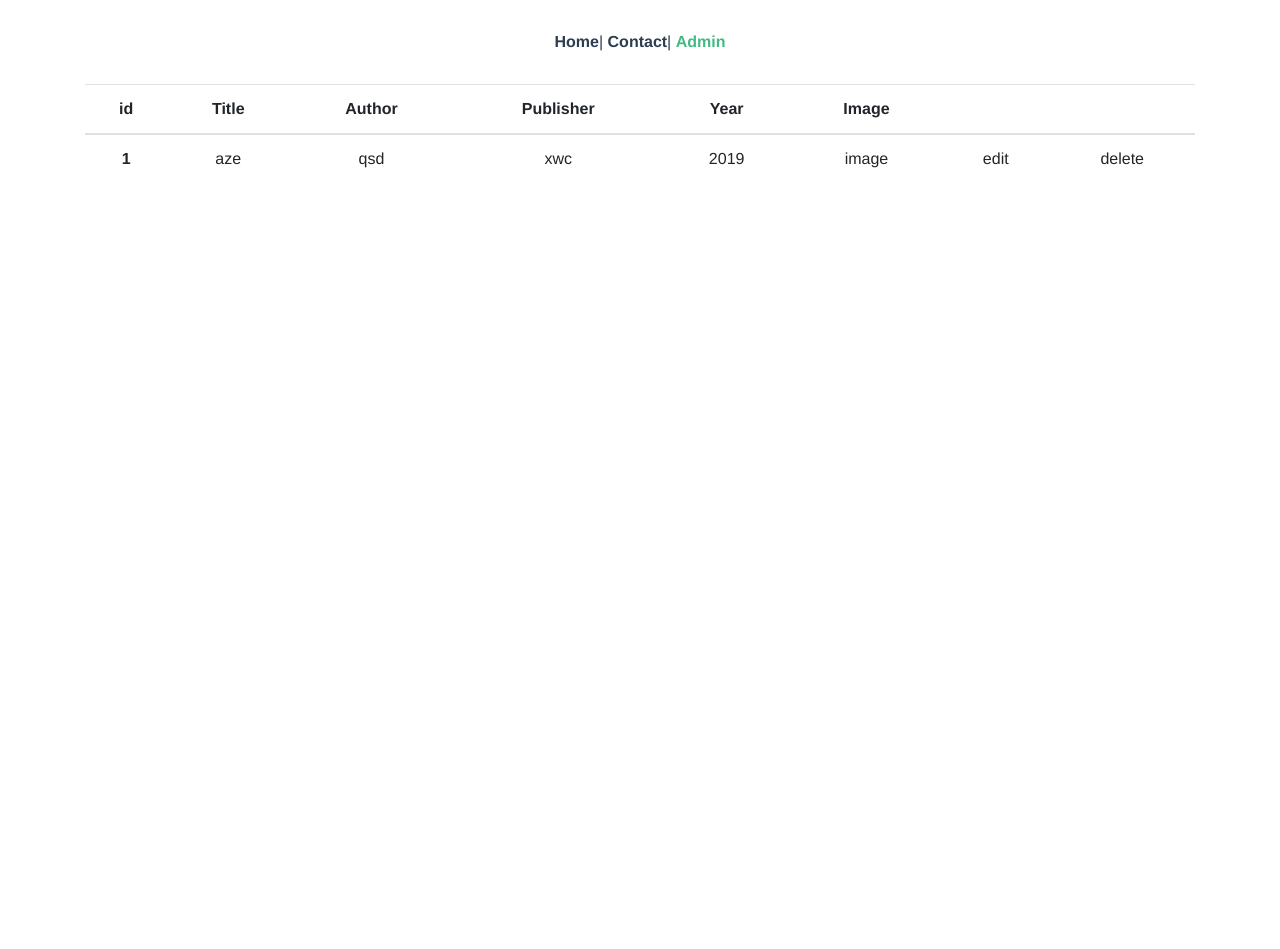
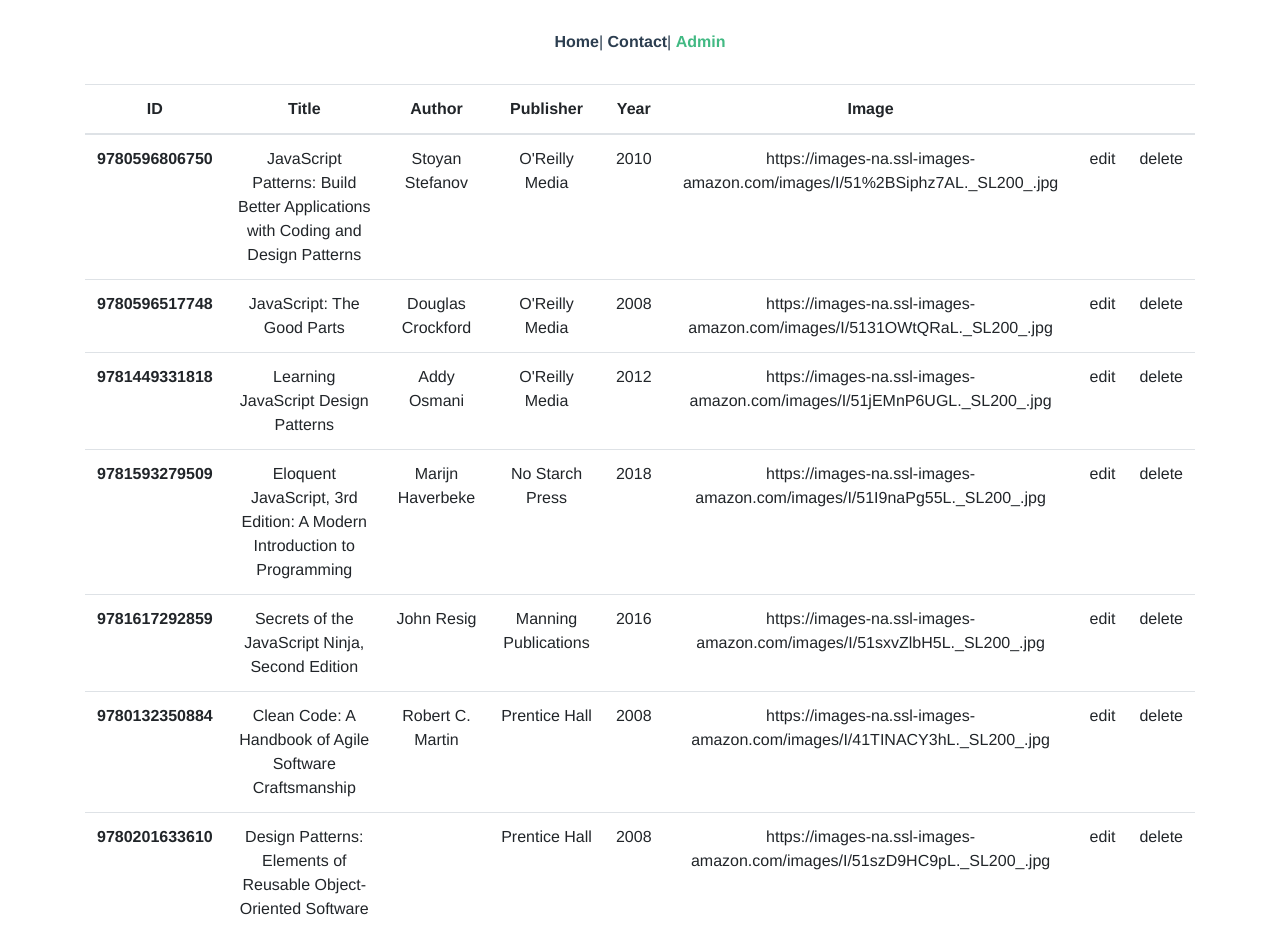
Before and after one commit to codeconcept/vuex-commerce, a Vue app: page /admin in a window 1280 px wide. Before the commit the page ends 800 px from the top, so only its background shows below. Built offline with nearby package versions, Linux system fonts and the light colour scheme; data requests are answered from the project's data file.

Commit message:
retrieve all products and display

```diff
--- a/db.json
+++ b/db.json
@@ -4,7 +4,7 @@
       "title": "JavaScript Patterns: Build Better Applications with Coding and Design Patterns",
       "author": {
         "name": "Stefanov",
-        "firstname": "Stoyan"
+        "firstName": "Stoyan"
       },
       "publisher": "O'Reilly Media",
       "year": 2010,
@@ -15,7 +15,7 @@
       "title": "JavaScript: The Good Parts",
       "author": {
         "name": "Crockford",
-        "firstname": "Douglas"
+        "firstName": "Douglas"
       },
       "publisher": "O'Reilly Media",
       "year": 2008,
@@ -27,7 +27,7 @@
       "title": "Learning JavaScript Design Patterns",
       "author": {
         "name": "Osmani",
-        "firstname": "Addy"
+        "firstName": "Addy"
       },
       "publisher": "O'Reilly Media",
       "year": 2012,
@@ -39,7 +39,7 @@
       "title": "Eloquent JavaScript, 3rd Edition: A Modern Introduction to Programming",
       "author": {
         "name": "Haverbeke",
-        "firstname": "Marijn"
+        "firstName": "Marijn"
       },
       "publisher": "No Starch Press",
       "year": 2018,
@@ -51,7 +51,7 @@
       "title": "Secrets of the JavaScript Ninja, Second Edition",
       "author": {
         "name": "Resig",
-        "firstname": "John"
+        "firstName": "John"
       },
       "publisher": "Manning Publications",
       "year": 2016,
@@ -63,7 +63,7 @@
       "title": "Clean Code: A Handbook of Agile Software Craftsmanship",
       "author": {
         "name": "Martin",
-        "firstname": "Robert C."
+        "firstName": "Robert C."
       },
       "publisher": "Prentice Hall",
       "year": 2008,
@@ -71,23 +71,23 @@
       "image": "https://images-na.ssl-images-amazon.com/images/I/41TINACY3hL._SL200_.jpg"
     },
     {
-      "id": 9780132350884,
+      "id": 9780201633610,
       "title": "Design Patterns: Elements of Reusable Object-Oriented Software",
       "author": [{
           "name": "Gamma",
-          "firstname": "Erich "
+          "firstName": "Erich "
         },
         {
           "name": "Helm",
-          "firstname": "Richard "
+          "firstName": "Richard "
         },
         {
           "name": "Johnson",
-          "firstname": "Ralph "
+          "firstName": "Ralph "
         },
         {
           "name": "Vlissides",
-          "firstname": "John"
+          "firstName": "John"
         }
       ],
       "publisher": "Prentice Hall",
--- a/package.json
+++ b/package.json
@@ -11,6 +11,7 @@
     "test:unit": "vue-cli-service test:unit"
   },
   "dependencies": {
+    "axios": "^0.18.0",
     "bootstrap": "^4.3.1",
     "core-js": "^2.6.5",
     "register-service-worker": "^1.6.2",
--- a/src/components/admin/ProductList.vue
+++ b/src/components/admin/ProductList.vue
@@ -1,9 +1,9 @@
 <template>
   <div>
-    <table class="table">
+    <table class="table" v-if="products">
       <thead>
         <tr>
-          <th scope="col">id</th>
+          <th scope="col">ID</th>
           <th scope="col">Title</th>
           <th scope="col">Author</th>
           <th scope="col">Publisher</th>
@@ -14,13 +14,13 @@
         </tr>
       </thead>
       <tbody>
-        <tr>
-          <th scope="row">1</th>
-          <td>aze</td>
-          <td>qsd</td>
-          <td>xwc</td>
-          <td>2019</td>
-          <td>image</td>
+        <tr v-for="product in products" :key="product.id">
+          <th scope="row">{{ product.id }}</th>
+          <td>{{ product.title }}</td>
+          <td>{{ product.author.firstName }} {{ product.author.name }}</td>
+          <td>{{ product.publisher }}</td>
+          <td>{{ product.year }}</td>
+          <td>{{ product.image }}</td>
           <td>edit</td>
           <td>delete</td>
         </tr>
@@ -30,7 +30,20 @@
 </template>
 
 <script>
-export default {};
+import productService from "../../services/productService";
+export default {
+  data() {
+    return {
+      products: []
+    };
+  },
+  created() {
+    productService.getProducts().then(res => {
+      // console.log(res);
+      this.products = res.data;
+    });
+  }
+};
 </script>
 
 <style lang="scss" scoped></style>
--- /dev/null
+++ b/src/services/productService.js
@@ -0,0 +1,9 @@
+import axios from "axios";
+
+let baseUrl = "http://localhost:3000";
+
+export default {
+  getProducts() {
+    return axios.get(`${baseUrl}/products`);
+  }
+};
```
Also changed, not shown: 1 other file (tests, documents, lock files or other folders).
